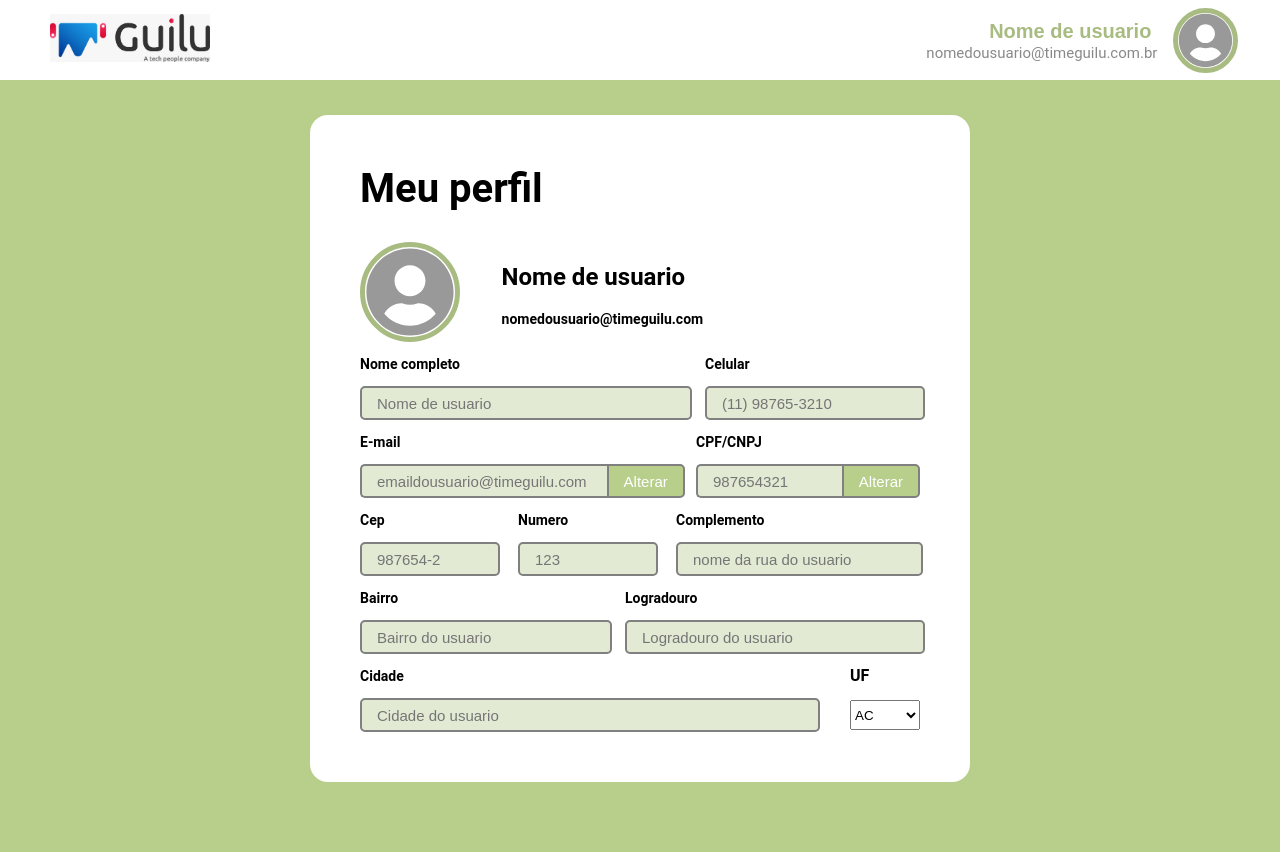
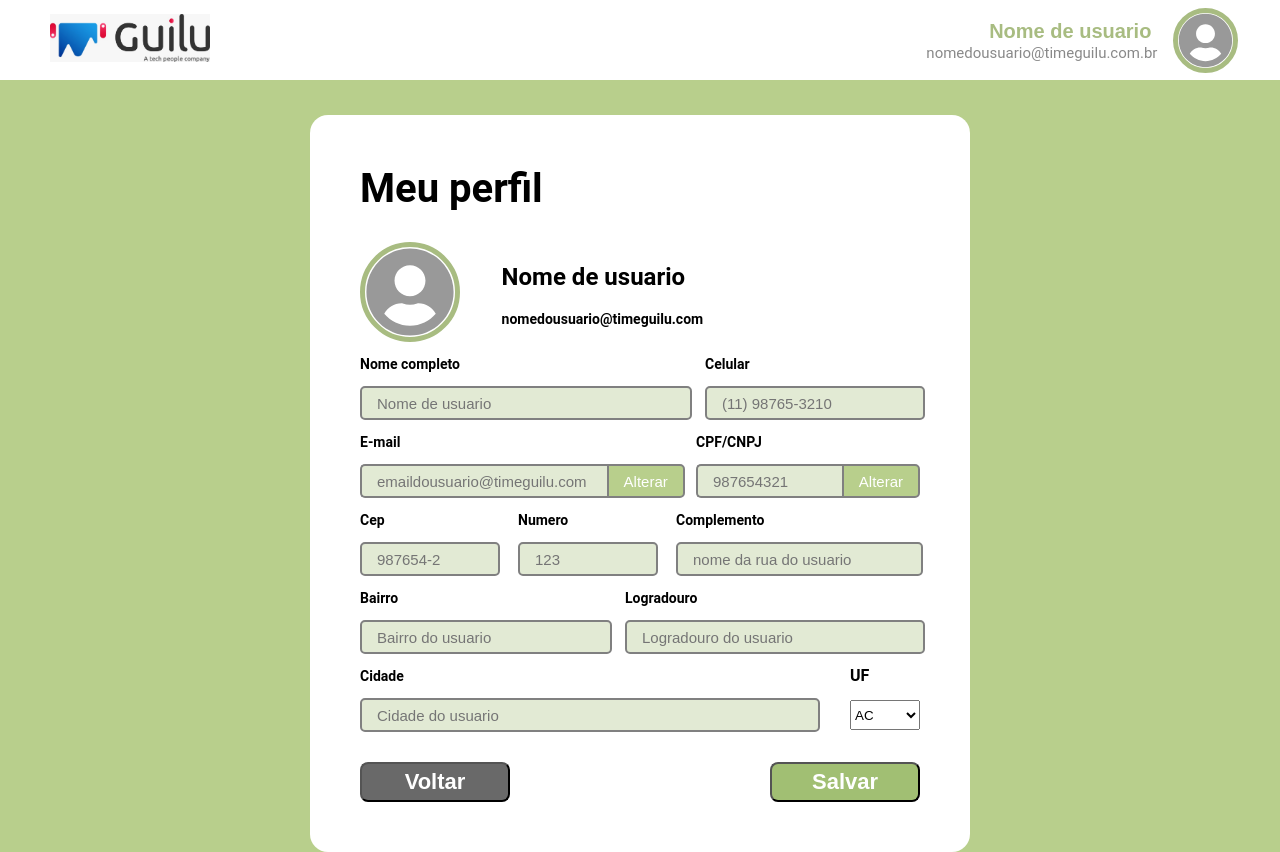
Before and after one commit to Carlosdantas485/AdminGuilu, a React (Create React App) app: page /infoUser in a window 1280 px wide. Before the commit the page ends 800 px from the top, so only its background shows below. Built offline with nearby package versions, Linux system fonts and the light colour scheme.

Commit message:
V 0.0.2 -C- [ Develope Buttons ]

```diff
--- a/src/pages/infoUser/index.js
+++ b/src/pages/infoUser/index.js
@@ -119,8 +119,11 @@ function infoUser() {
           </select>
         </div>
       </div>
-
-     </div>
+      <div className="options">
+        <button className="back">Voltar</button>
+        <button className="save">Salvar</button>
+      </div>
+    </div>
     </Container>
   </>
   );
--- a/src/pages/infoUser/styles.js
+++ b/src/pages/infoUser/styles.js
@@ -207,6 +207,43 @@ export const Container = styled.div`
             }
         }
     }
+    .options{
+        margin-top: 30px;
+
+        display: flex;
+        justify-content: space-between;
+
+        button{
+            width: 150px;
+            padding: 5px;
+            font-size: 22px;
+            font-weight: bold;
+            border-radius: 8px;
+        }
+
+        .back{
+            background-color: #696969;
+            color: white;
+        }
+
+        .back:hover{
+            background-color: #4F4F4F;
+            transform: scale(1.02);
+            transition: 0.3s;
+        }
+
+        .save{
+           background-color: #A1BF73;
+           color: white;
+        }
+
+        .save:hover{
+            background-color: #84a84d;
+            transform: scale(1.02);
+            transition: 0.3s;
+        }
+    }
+
 
         @media(max-width: 1200px){
             .container{
```
